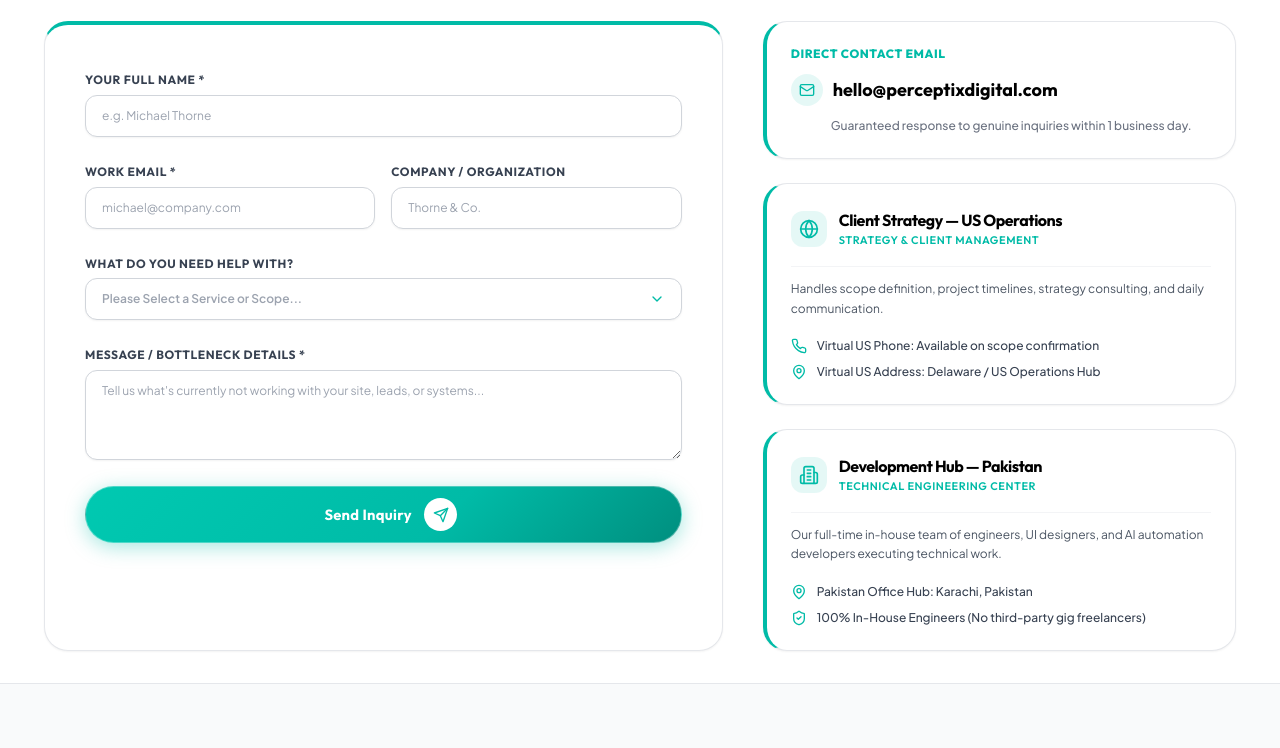
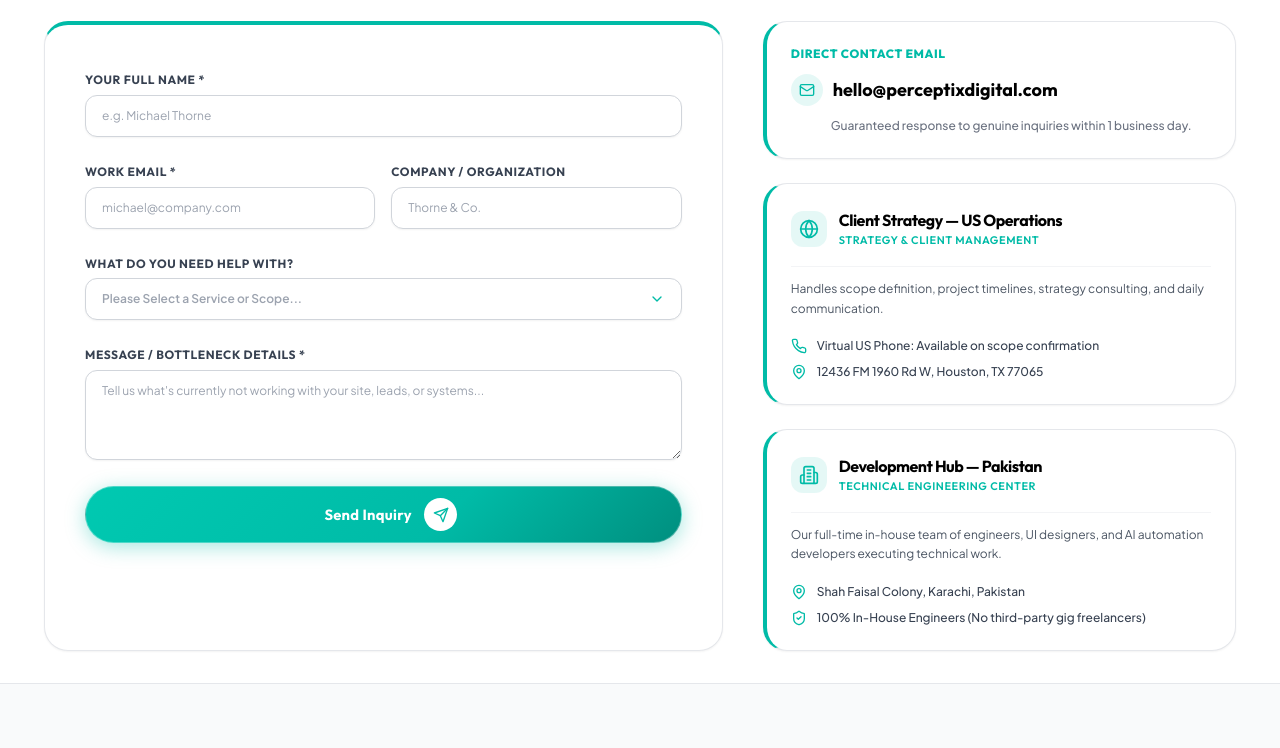
Before and after one commit to mtalhaiftikhar/perceptix-digital, a React (Vite) app: page /contact in a window 1280 px wide. Shown: the part 400-1148 px from the top of the page. Built offline with nearby package versions, Linux system fonts and the light colour scheme.

Commit message:
Update office addresses

```diff
--- a/src/pages/Contact.jsx
+++ b/src/pages/Contact.jsx
@@ -319,7 +319,7 @@ export default function Contact() {
                 </div>
                 <div className="flex items-center gap-2.5">
                   <MapPin className="w-4 h-4 text-[#00BBA7] shrink-0" />
-                  <span>Virtual US Address: Delaware / US Operations Hub</span>
+                  <span>12436 FM 1960 Rd W, Houston, TX 77065</span>
                 </div>
               </div>
             </div>
@@ -343,7 +343,7 @@ export default function Contact() {
               <div className="space-y-2.5 pt-1 text-xs text-gray-700 font-medium">
                 <div className="flex items-center gap-2.5">
                   <MapPin className="w-4 h-4 text-[#00BBA7] shrink-0" />
-                  <span>Pakistan Office Hub: Karachi, Pakistan</span>
+                  <span>Shah Faisal Colony, Karachi, Pakistan</span>
                 </div>
                 <div className="flex items-center gap-2.5">
                   <ShieldCheck className="w-4 h-4 text-[#00BBA7] shrink-0" />
```
